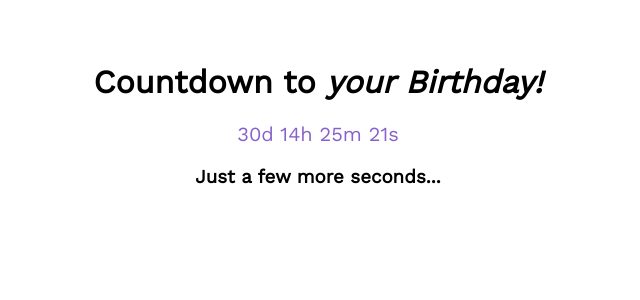
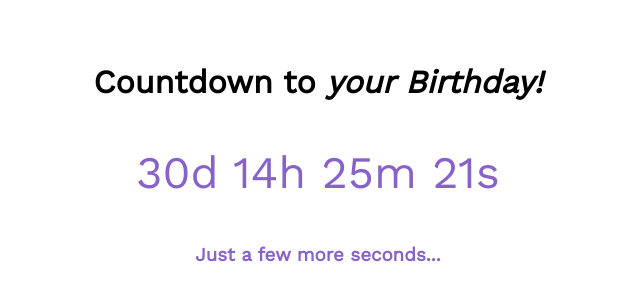
Before and after one commit to jpDhinesh02/BirthdayWebsite, a website: page index.html in a window 1280 px wide. Shown: the part 180-480 px from the top of the page, without its empty margins (322-962 px from the left). Drawn offline with nearby package versions, Linux system fonts and the light colour scheme.

Commit message:
Add files via upload

```diff
--- a/style/style.css
+++ b/style/style.css
@@ -31,7 +31,10 @@ body {
 }
 
 #timer {
-  font-size: 20px;
+  font-size: 45px;
+  color: #8762cb;
+}
+#waitingMessage{
   color: #8762cb;
 }
 
```
